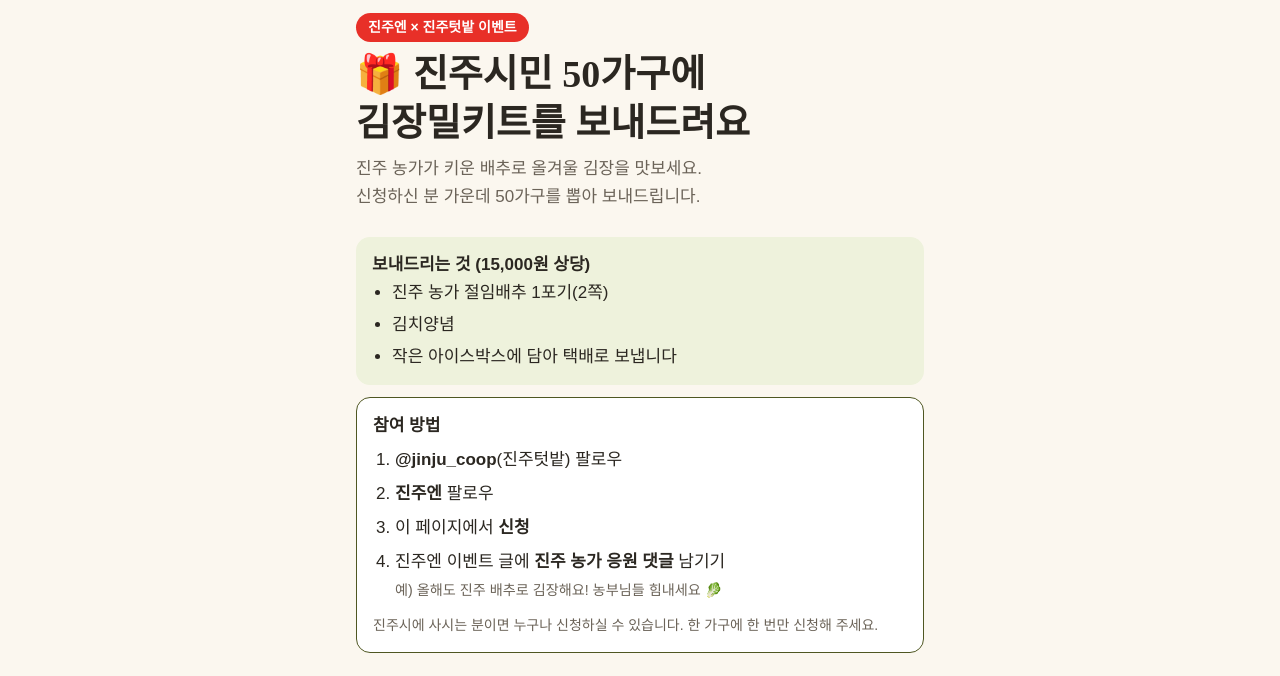
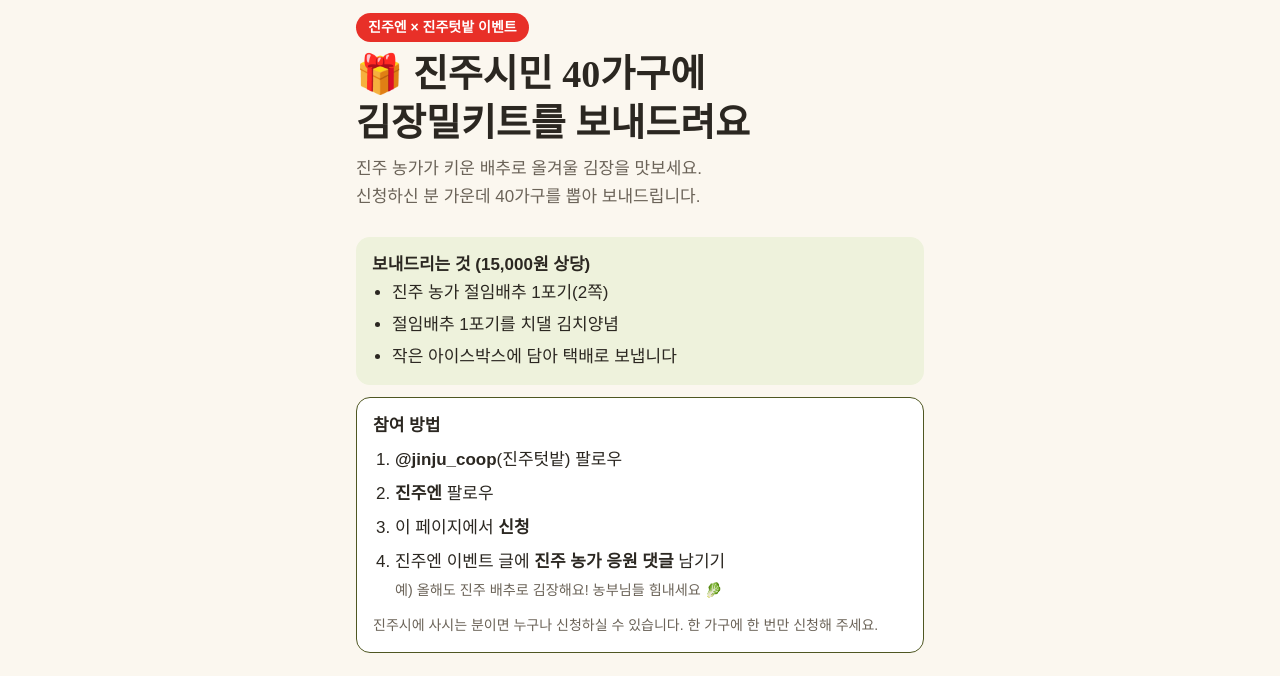
Before and after one commit to jinjufoodcoop/jinju-site, a plain HTML site: page 2026이벤트/index.html in a window 1280 px wide. Shown: the part 105-781 px from the top of the page. Drawn offline with Linux system fonts and the light colour scheme; a web font is replaced by a local one.

Commit message:
김장밀키트 이벤트 — 50가구를 40가구로, 구성(절임배추 1포기 + 1포기 치댈 양념) 문구 고침
Co-Authored-By: Claude Opus 5.5 <noreply@anthropic.com>

```diff
--- a/2026이벤트/index.html
+++ b/2026이벤트/index.html
@@ -4,13 +4,13 @@
 <meta charset="utf-8">
 <meta name="viewport" content="width=device-width, initial-scale=1, viewport-fit=cover">
 <title>김장밀키트 이벤트 신청 · 진주텃밭</title>
-<meta name="description" content="진주엔 × 진주텃밭 이벤트 — 진주시민 50가구에 김장밀키트를 보내드립니다. 신청해 주세요.">
+<meta name="description" content="진주엔 × 진주텃밭 이벤트 — 진주시민 40가구에 김장밀키트를 보내드립니다. 신청해 주세요.">
 <meta name="robots" content="noindex">
 <meta property="og:site_name" content="진주텃밭협동조합">
 <meta property="og:type" content="website">
 <meta property="og:locale" content="ko_KR">
-<meta property="og:title" content="🎁 진주시민 50가구에 김장밀키트를 보내드려요 · 이벤트 신청">
-<meta property="og:description" content="진주엔 × 진주텃밭 이벤트 | 진주 농가 절임배추 + 김치양념">
+<meta property="og:title" content="🎁 진주시민 40가구에 김장밀키트를 보내드려요 · 이벤트 신청">
+<meta property="og:description" content="진주엔 × 진주텃밭 이벤트 | 진주 농가 절임배추 1포기 + 1포기 치댈 양념">
 <meta property="og:url" content="https://jjcoop.co.kr/2026이벤트/">
 <meta property="og:image" content="https://jjcoop.co.kr/img/logo.png">
 <link rel="icon" href="../img/logo.png">
@@ -95,8 +95,8 @@ footer{margin-top:34px;padding-top:18px;color:var(--muted);font-size:14px;border
       <img src="../img/jinjuen-logo.png" alt="진주엔" class="lg-je" onerror="this.previousElementSibling.hidden=true;this.hidden=true">
     </div>
     <span class="kicker">진주엔 × 진주텃밭 이벤트</span>
-    <h1>🎁 진주시민 50가구에<br>김장밀키트를 보내드려요</h1>
-    <p class="lead">진주 농가가 키운 배추로 올겨울 김장을 맛보세요.<br>신청하신 분 가운데 50가구를 뽑아 보내드립니다.</p>
+    <h1>🎁 진주시민 40가구에<br>김장밀키트를 보내드려요</h1>
+    <p class="lead">진주 농가가 키운 배추로 올겨울 김장을 맛보세요.<br>신청하신 분 가운데 40가구를 뽑아 보내드립니다.</p>
   </header>
 
   <section id="giftBox">
@@ -104,7 +104,7 @@ footer{margin-top:34px;padding-top:18px;color:var(--muted);font-size:14px;border
       <b>보내드리는 것 (15,000원 상당)</b>
       <ul>
         <li>진주 농가 절임배추 1포기(2쪽)</li>
-        <li>김치양념</li>
+        <li>절임배추 1포기를 치댈 김치양념</li>
         <li>작은 아이스박스에 담아 택배로 보냅니다</li>
       </ul>
     </div>
```
Also changed, not shown: 2026이벤트/desk.html (+4 -4 lines), event/index.html (+2 -2 lines).
